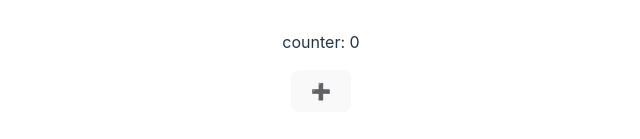
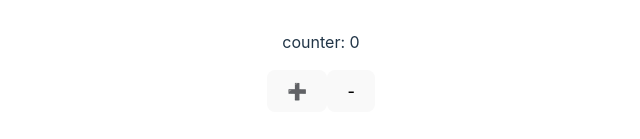
Before and after one commit to shintarou37/study_web, a React (Vite) app in the folder vite-project/: page / in a window 1280 px wide. Shown: the part 337-476 px from the top of the page, without its empty margins (319-959 px from the left). Built offline with nearby package versions, Linux system fonts and the light colour scheme.

Commit message:
feat: add decrement func

```diff
--- a/vite-project/src/App.tsx
+++ b/vite-project/src/App.tsx
@@ -1,6 +1,6 @@
 import { useDispatch, useSelector } from 'react-redux'
 import './App.css'
-import { increment } from './redux/counterSlice';
+import { decrement, increment } from './redux/counterSlice';
 
 function App() {
   // useSelectorは状態にアクセスできる
@@ -13,6 +13,7 @@ function App() {
       <div className='APP'>
         <p>counter: {count}</p>
         <button onClick={ ()=> dispatch(increment()) }>➕</button>
+        <button onClick={ ()=> dispatch(decrement()) }>-</button>
       </div>
     </>
   )
```
